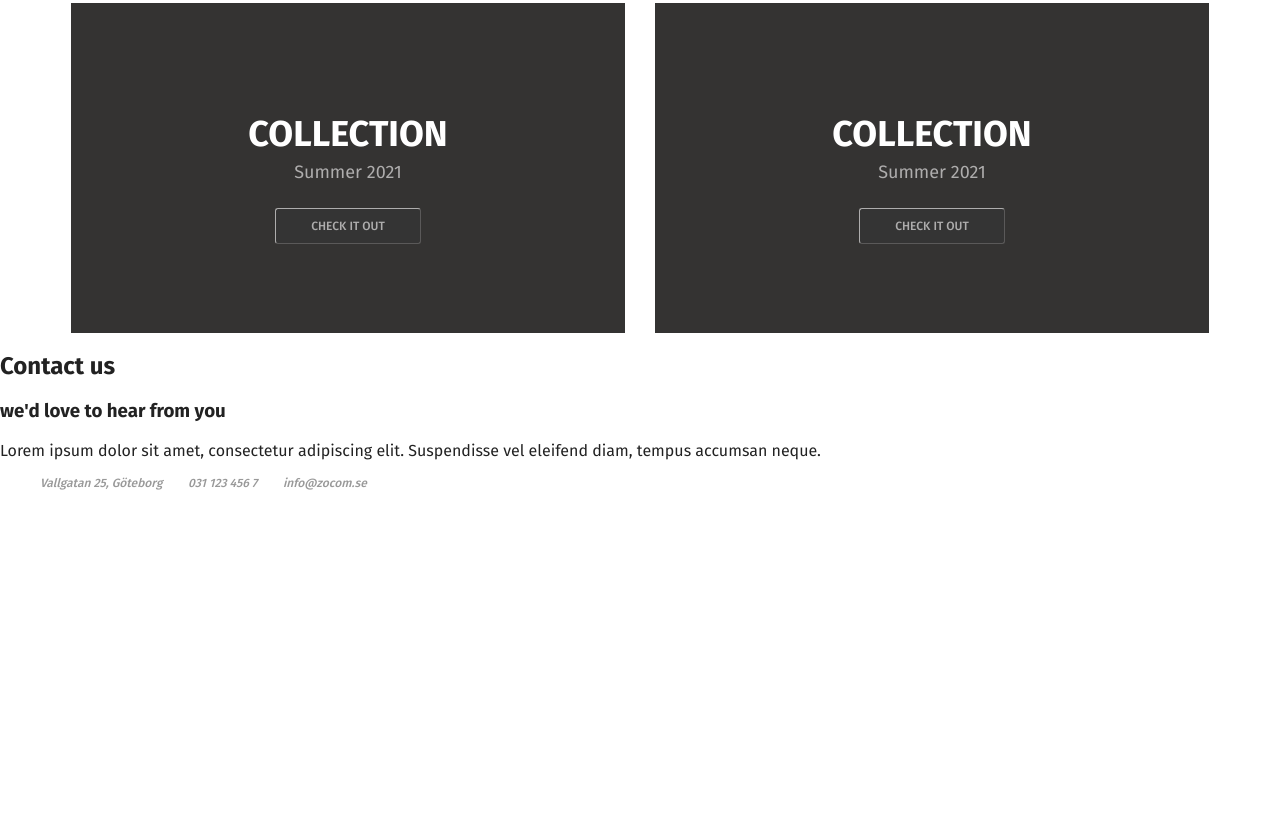
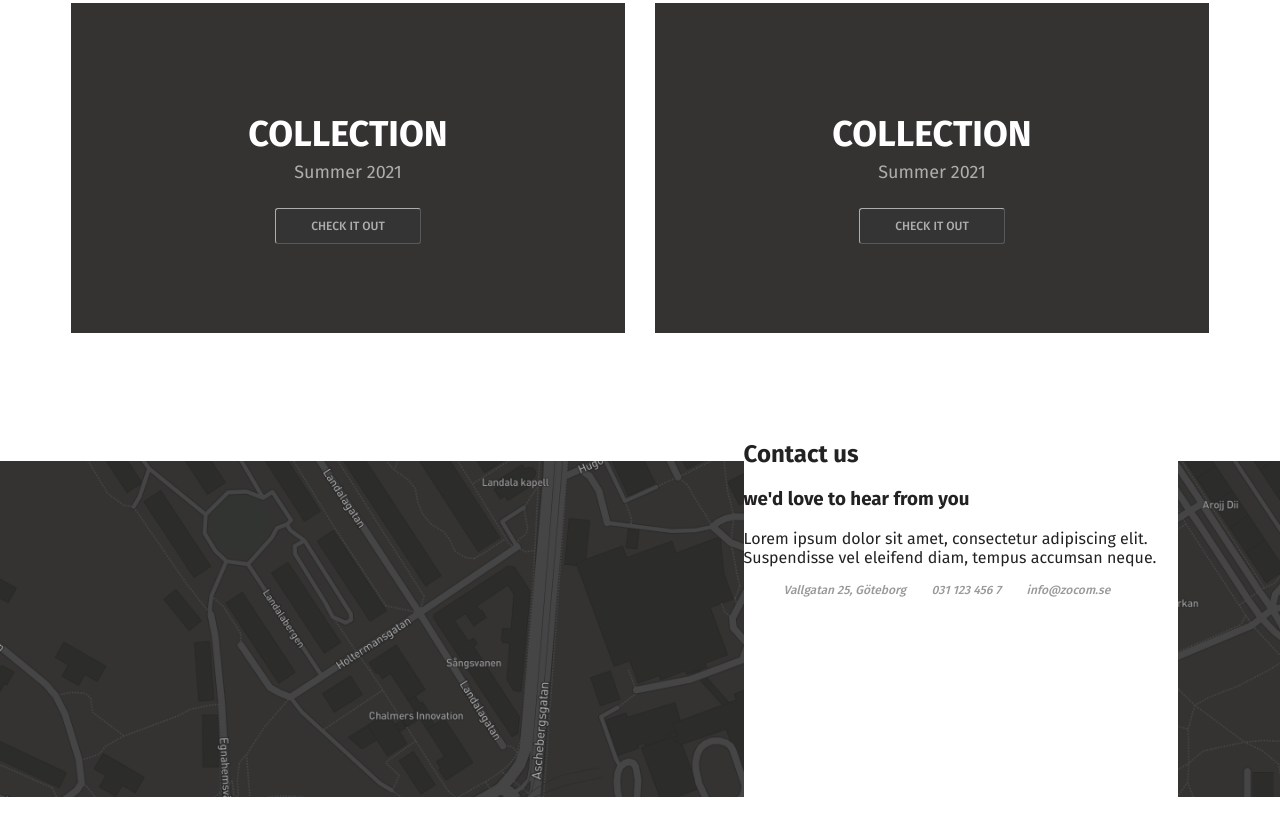
Before and after one commit to Loushymooshy/Ellika-Larsson_FU-FE23_individuell-examination, a plain HTML site: page index.html in a window 1280 px wide. Shown: the part 1397-2234 px from the top of the page. Before the commit the page ends 1899 px from the top, so only its background shows below. Drawn offline with Linux system fonts and the light colour scheme.

Commit message:
Footer
Added footer background and card

```diff
--- a/index.html
+++ b/index.html
@@ -88,7 +88,7 @@
     </section>
 </main>
 <footer>
-    <section>
+    <section class="footer-card">
         <h1>Contact us</h1>
         <h3>we'd love to hear from you</h3>
         <p>Lorem ipsum dolor sit amet, consectetur adipiscing elit.
--- a/styles.css
+++ b/styles.css
@@ -176,3 +176,25 @@ padding: 5rem;
     font-size: 12px;
 
 }
+
+/* Footer */
+
+footer {
+    background-image: url("/Assets/map-background.png");
+    height: 42vh;
+    background-size: cover;
+    background-repeat: no-repeat;
+    display: flex;
+    justify-content: flex-end;
+    align-items: center;
+    position: relative;
+    margin-top: 8rem;
+}
+
+.footer-card {
+    background-color: white;
+    position: absolute;
+    width: 434px;
+    height: 417px ;
+    margin-right: 8vw;
+}
```
